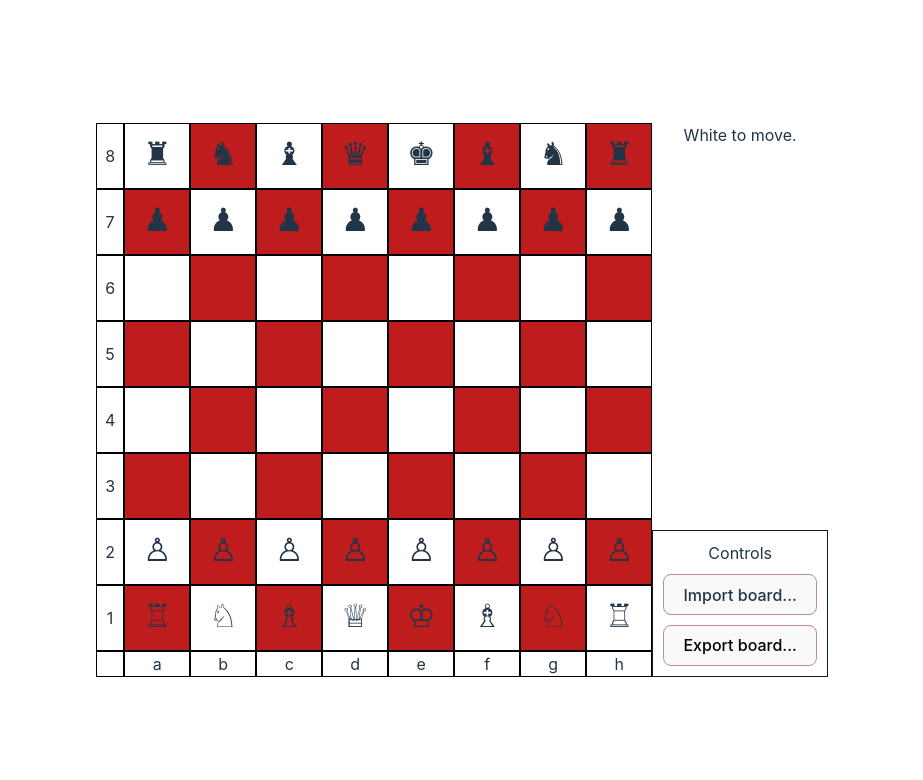
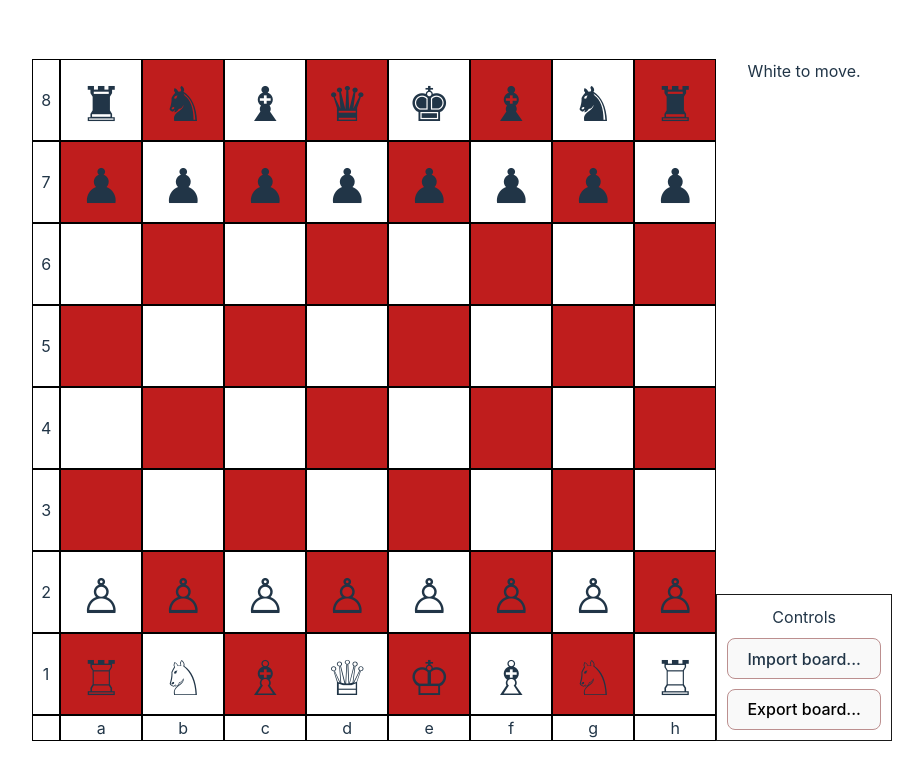
Before and after one commit to aspandit/tsx-react-chess, a React (Vite) app: page / in a window 1280 px wide. Shown: the top 780 px of the page, without its empty margins (178-1101 px from the left). Built offline with nearby package versions, Linux system fonts and the light colour scheme.

Commit message:
Made piece and square sizes larger

```diff
--- a/src/chess/presentation/BoardUI.css
+++ b/src/chess/presentation/BoardUI.css
@@ -1,8 +1,8 @@
 :root {
     --square-border-thickness: 0.05em;
-    --square-width: 4em;
-    --square-height: 4em;
-    --piece-size: 2em;
+    --square-width: 5em;
+    --square-height: 5em;
+    --piece-size: 3em;
 }
 
 .right-margin {
```
